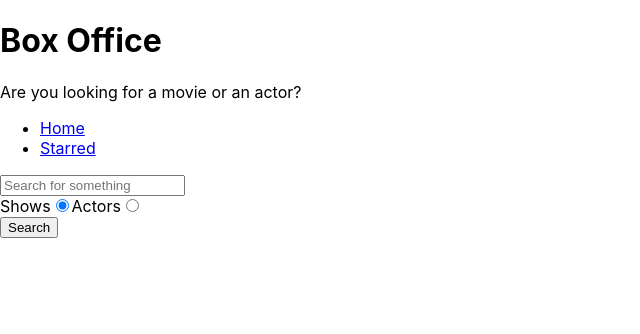
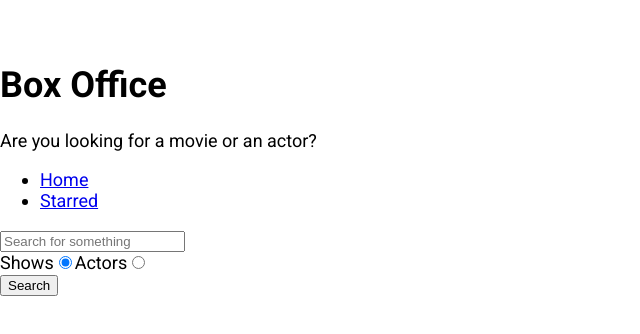
Before and after one commit to carmelofascella/box-office, a React (Create React App) app: page / in a window 1280 px wide. Shown: the top 334 px of the page, without its empty margins (0-640 px from the left). Built offline with nearby package versions, Linux system fonts and the light colour scheme.

Commit message:
installed styled-component

```diff
--- a/package.json
+++ b/package.json
@@ -13,6 +13,8 @@
     "react-router": "^6.4.1",
     "react-router-dom": "^6.4.1",
     "react-scripts": "5.0.1",
+    "styled-component": "^2.8.0",
+    "styled-components": "^5.3.6",
     "web-vitals": "^2.1.4",
     "workbox-core": "^6.5.4",
     "workbox-expiration": "^6.5.4",
@@ -59,5 +61,8 @@
     "eslint-plugin-react-hooks": "^4.6.0",
     "prettier": "^2.7.1",
     "rimraf": "^3.0.2"
+  },
+  "resolutions": {
+    "styled-components": "^5"
   }
 }
--- a/public/index.html
+++ b/public/index.html
@@ -15,16 +15,11 @@
       user's mobile device or desktop. See https://developers.google.com/web/fundamentals/web-app-manifest/
     -->
     <link rel="manifest" href="%PUBLIC_URL%/manifest.json" />
-    <!--
-      Notice the use of %PUBLIC_URL% in the tags above.
-      It will be replaced with the URL of the `public` folder during the build.
-      Only files inside the `public` folder can be referenced from the HTML.
-
-      Unlike "/favicon.ico" or "favicon.ico", "%PUBLIC_URL%/favicon.ico" will
-      work correctly both with client-side routing and a non-root public URL.
-      Learn how to configure a non-root public URL by running `npm run build`.
-    -->
-    <title>React App</title>
+    <link
+      href="https://fonts.googleapis.com/css?family=Roboto:300,400,700,&display=swap"
+      rel="stylesheet"
+    />
+    <title>Box Office</title>
   </head>
   <body>
     <noscript>You need to enable JavaScript to run this app.</noscript>
--- a/src/components/actor/ActorGrid.js
+++ b/src/components/actor/ActorGrid.js
@@ -1,10 +1,11 @@
 import React from 'react';
 import IMAGE_NOT_FOUND from '../../images/not-found.png';
+import { FlexGrid } from '../styled';
 import ActorCard from './ActorCard';
 
 const ActorGrid = ({ data }) => {
   return (
-    <div>
+    <FlexGrid>
       {data.map(({ person }) => (
         <ActorCard
           key={person.id}
@@ -16,7 +17,7 @@ const ActorGrid = ({ data }) => {
           image={person.image ? person.image.medium : IMAGE_NOT_FOUND}
         />
       ))}
-    </div>
+    </FlexGrid>
   );
 };
 
--- a/src/components/show/ShowGrid.js
+++ b/src/components/show/ShowGrid.js
@@ -1,10 +1,11 @@
 import React from 'react';
 import ShowCard from './ShowCard';
 import IMAGE_NOT_FOUND from '../../images/not-found.png';
+import { FlexGrid } from '../styled';
 
 const ShowGrid = ({ data }) => {
   return (
-    <div>
+    <FlexGrid>
       {data.map(({ show }) => (
         <ShowCard
           key={show.id}
@@ -14,7 +15,7 @@ const ShowGrid = ({ data }) => {
           summary={show.summary}
         />
       ))}
-    </div>
+    </FlexGrid>
   );
 };
 
--- /dev/null
+++ b/src/components/styled.js
@@ -0,0 +1,7 @@
+import styled from 'styled-components';
+
+export const FlexGrid = styled.div`
+  display: flex;
+  justify-content: center;
+  flex-wrap: wrap;
+`;
--- a/src/index.css
+++ b/src/index.css
@@ -1,13 +1,6 @@
 body {
+  font-family: 'Roboto', sans-serif;
+  font-size: 18px;
   margin: 0;
-  font-family: -apple-system, BlinkMacSystemFont, 'Segoe UI', 'Roboto', 'Oxygen',
-    'Ubuntu', 'Cantarell', 'Fira Sans', 'Droid Sans', 'Helvetica Neue',
-    sans-serif;
-  -webkit-font-smoothing: antialiased;
-  -moz-osx-font-smoothing: grayscale;
+  padding-top: 40px;
 }
-
-code {
-  font-family: source-code-pro, Menlo, Monaco, Consolas, 'Courier New',
-    monospace;
-}
```
Also changed, not shown: 1 other file (tests, documents, lock files or other folders).
